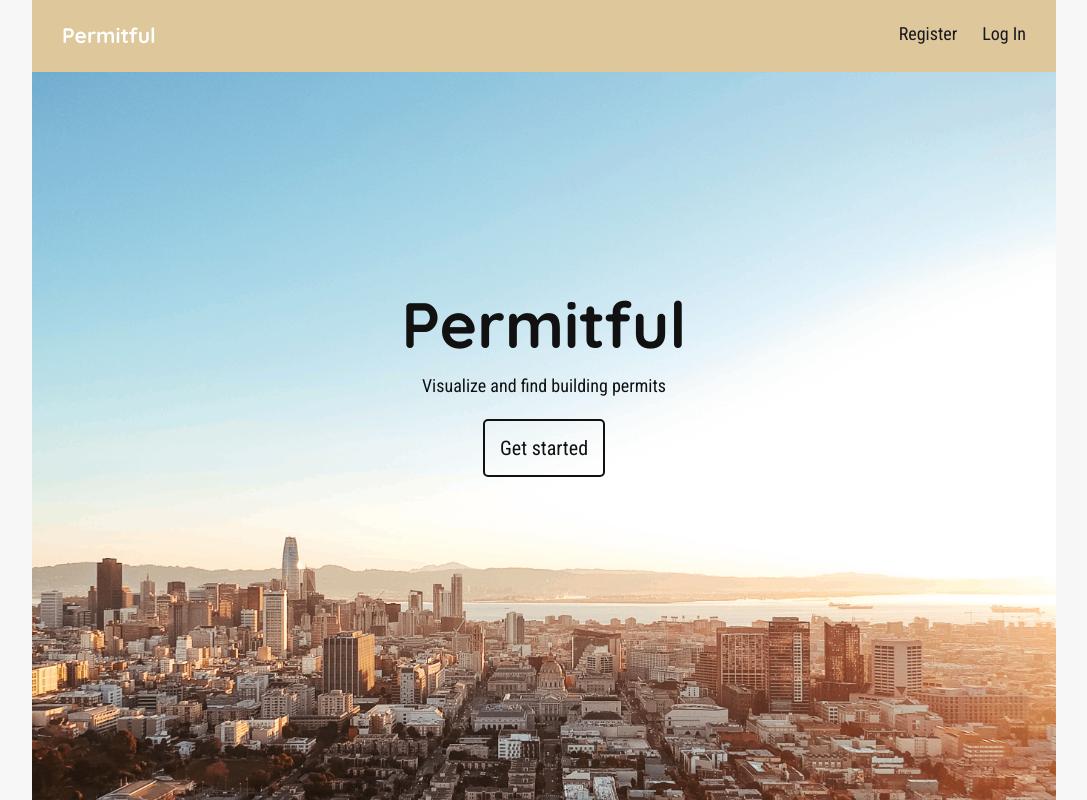
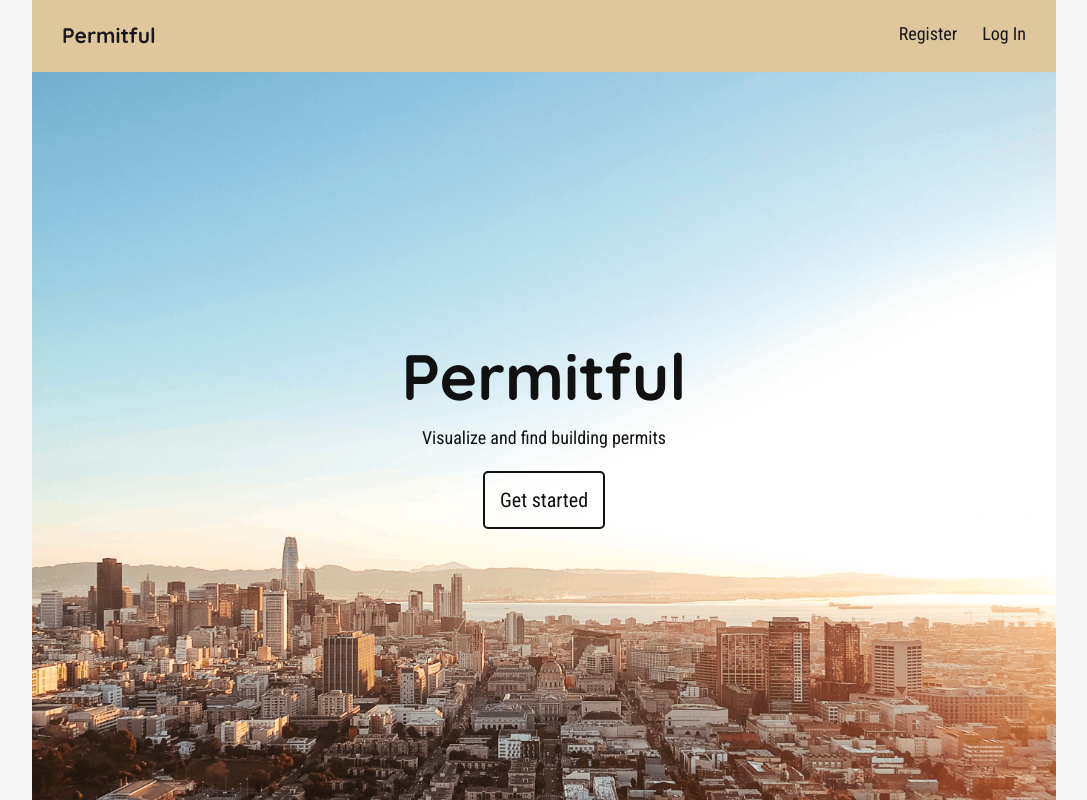
Before and after one commit to gavinmgrant/permitful-client, a React (Create React App) app: page / in a window 1280 px wide. Shown: the top 800 px of the page, without its empty margins (96-1183 px from the left). Built offline with nearby package versions, Linux system fonts and the light colour scheme.

Commit message:
style(landing): fix logo color in nav bar and adjust background image for iOS

```diff
--- a/src/components/Landing/Landing.css
+++ b/src/components/Landing/Landing.css
@@ -30,11 +30,11 @@
     -o-background-size: cover;
     background-size: cover;
     background-repeat: no-repeat;
-    background-attachment: fixed;
+    background-attachment: scroll;
 }
 
 .landing-hero {
-    margin-top: 20%;
+    margin-top: 25%;
     margin-left: auto;
     margin-right: auto;
     padding: 0;
--- a/src/components/NavBar/NavBar.css
+++ b/src/components/NavBar/NavBar.css
@@ -31,6 +31,7 @@ li {
     text-decoration: none;
     padding: 10px;
     font-family: 'Quicksand', sans-serif;
+    color: #18181E;
 }
 
 .logo:visited {
```
